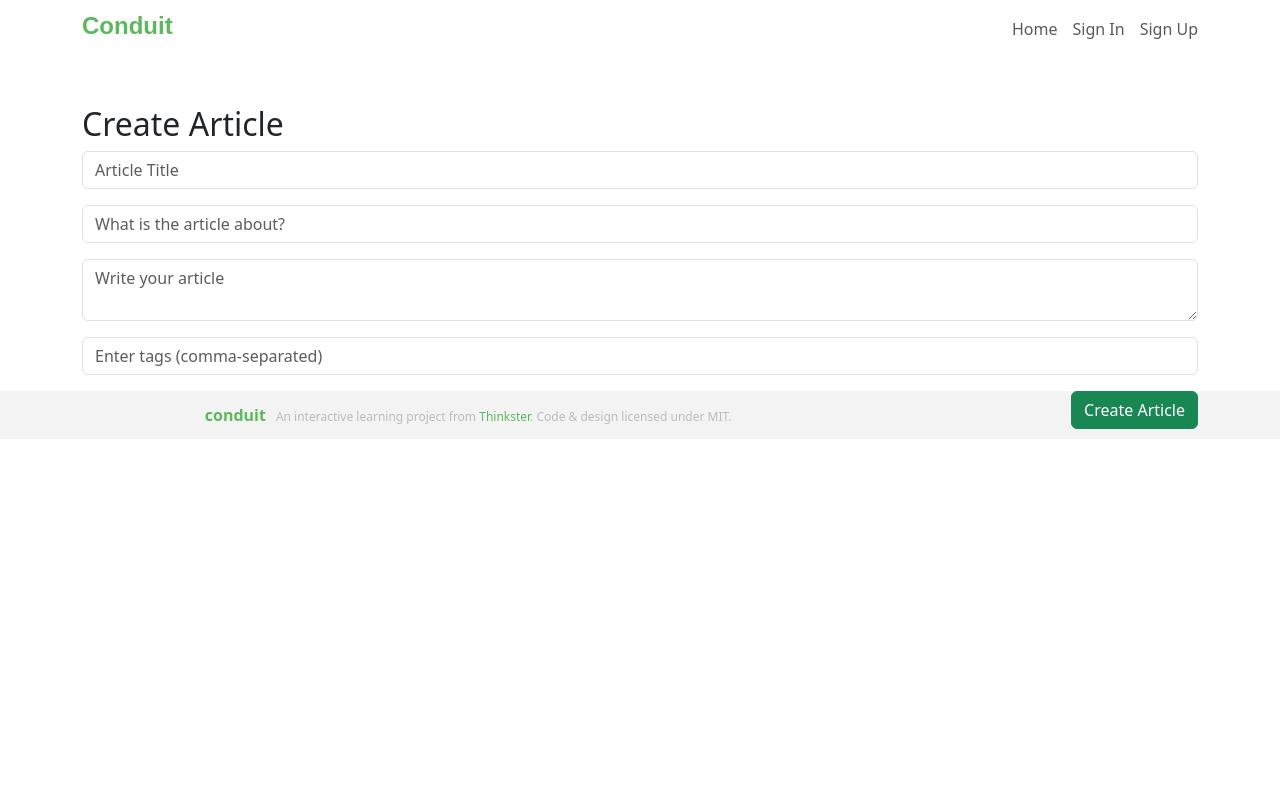
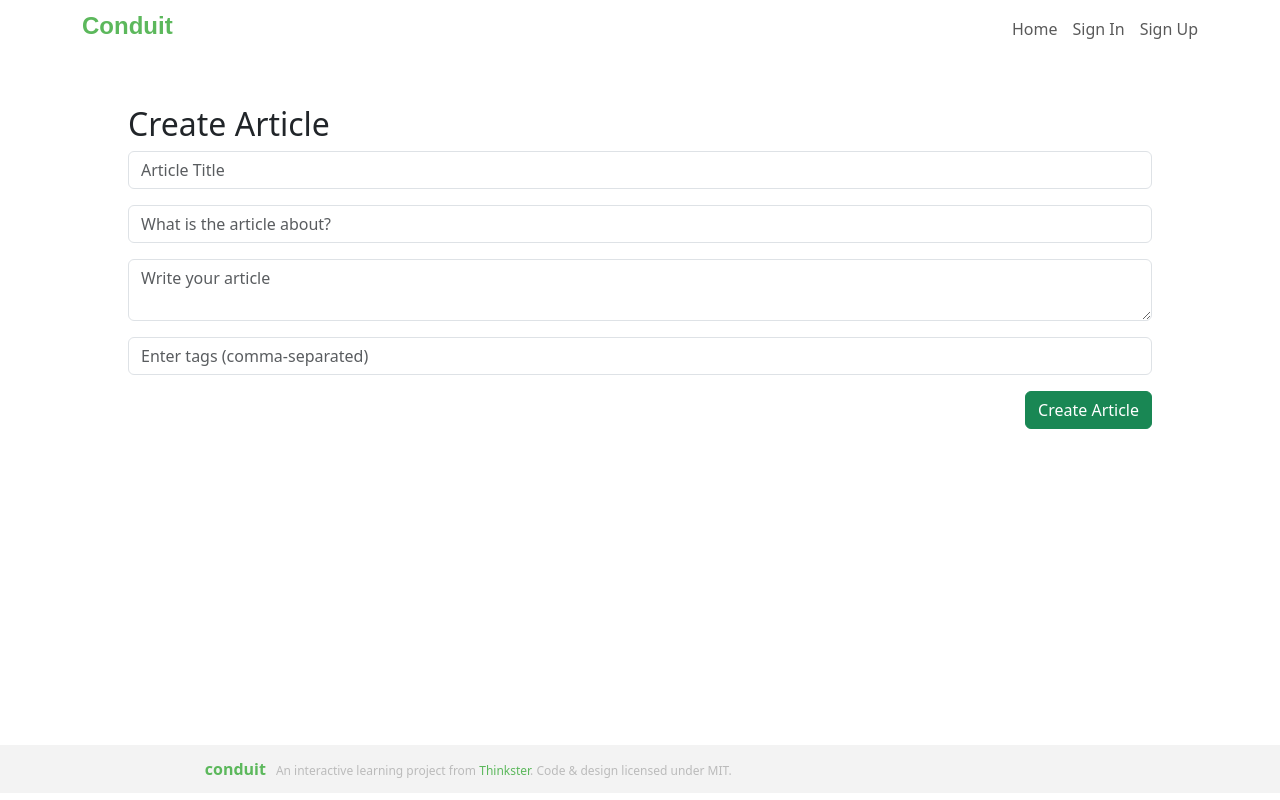
Before and after one commit to khieuthank/CPL_Team1, a React (Create React App) app in the folder my-app/: page /CreateArticles in a window 1280 px wide. Built offline with nearby package versions, Linux system fonts and the light colour scheme; the HTML template or start-up script is replaced by a standard one.

Commit message:
css  creare

```diff
--- /dev/null
+++ b/my-app/src/components/articles/AddArticle.css
@@ -0,0 +1,6 @@
+.container-create-article{
+    min-height: 80vh;
+
+    margin-right:10% ;
+    margin-left: 10%;
+}
--- a/my-app/src/components/articles/CreateArticles.jsx
+++ b/my-app/src/components/articles/CreateArticles.jsx
@@ -2,6 +2,7 @@ import React, { useState } from 'react';
 import axios from 'axios';
 import { useNavigate } from 'react-router-dom';
 import 'bootstrap/dist/css/bootstrap.min.css';
+import './AddArticle.css';
 
 const CreateArticles = () => {
     // State variables
@@ -66,7 +67,7 @@ const CreateArticles = () => {
     };
 
     return (
-        <div className='container mt-5'>
+        <div className='container-create-article mt-5'>
             <h2>Create Article</h2>
 
             {/* Error Message */}
```
